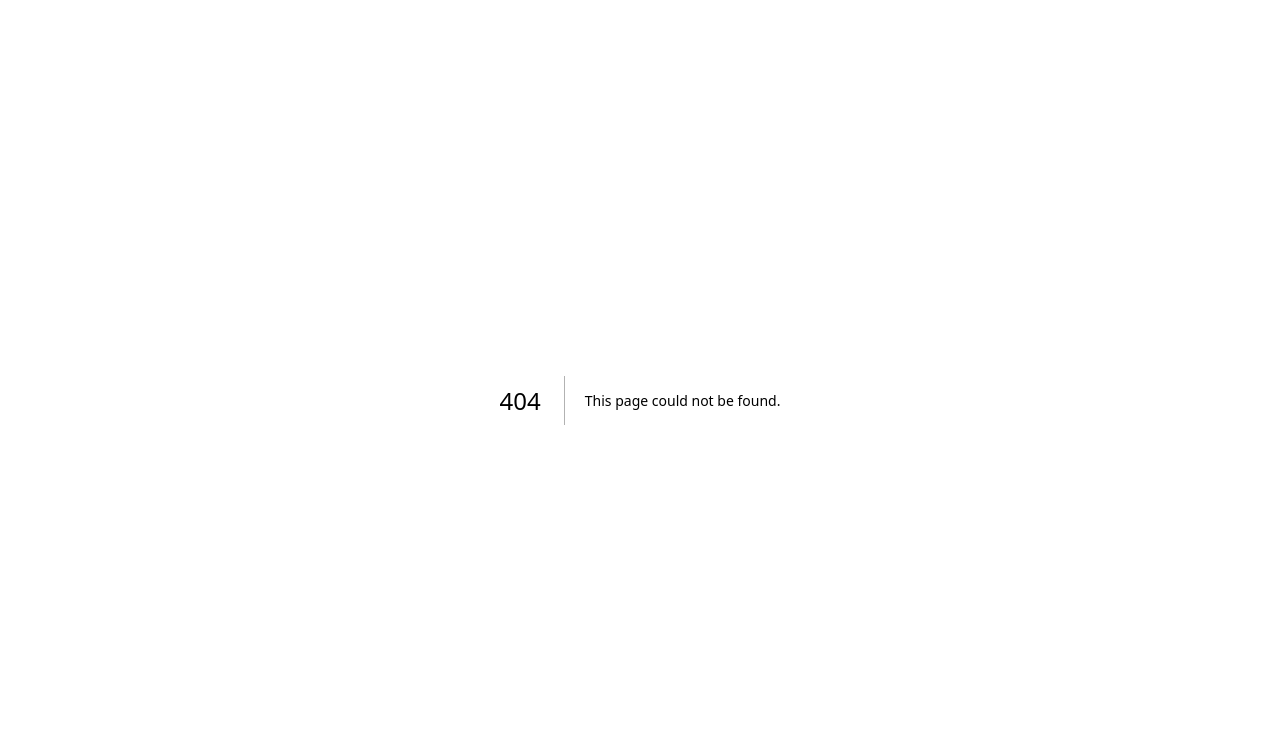
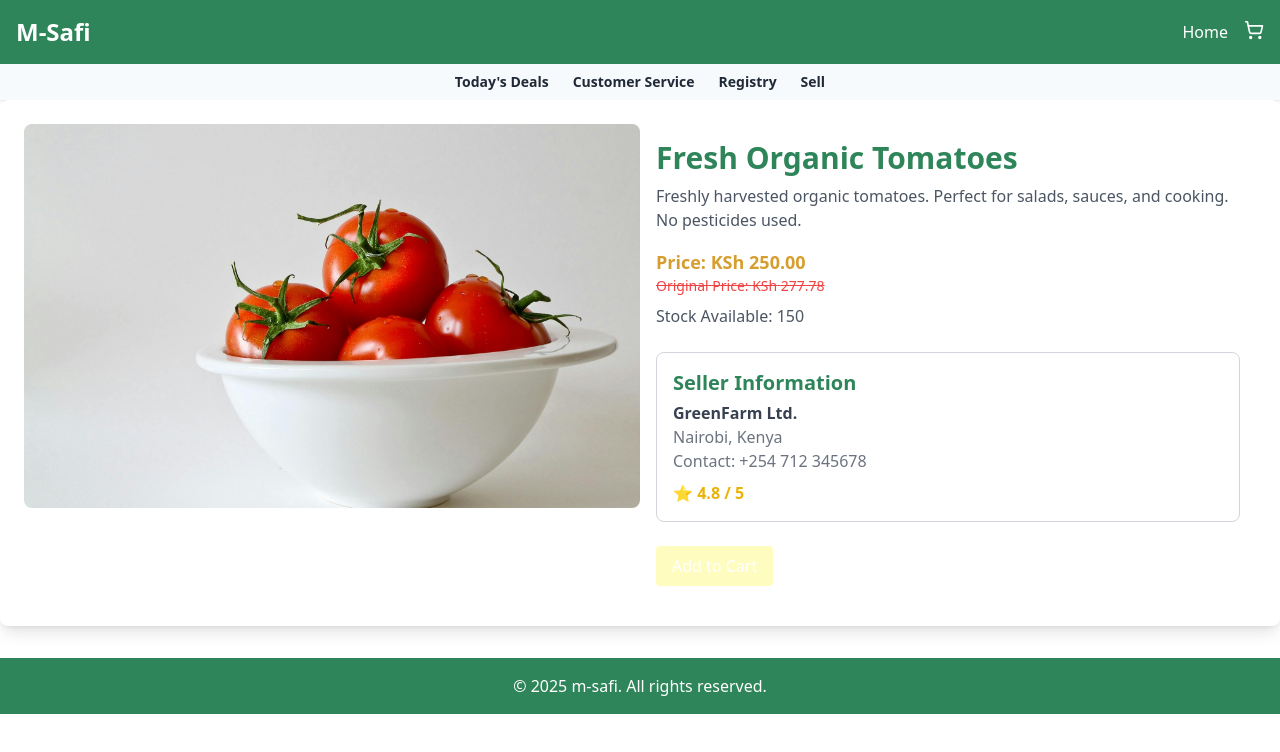
Before and after one commit to cheboi/m-safi-client, a Next.js app: page /products/1 in a window 1280 px wide. Before the commit this address had no page. Shown: the top 752 px of the page. Built offline with nearby package versions, Linux system fonts and the light colour scheme.

Commit message:
prog: added product details page

```diff
--- a/app/cart/page.tsx
+++ b/app/cart/page.tsx
@@ -20,7 +20,7 @@ export default function CartPage() {
           categories.includes(product.category) &&
           !cart.some((c) => c.id === product.id)
       );
-      setRecommended(filteredProducts.slice(0, 3)); // Show only 3 recommendations
+      setRecommended(filteredProducts.slice(0, 3));
     }
   }, [cart]);
 
--- a/app/components/ProductCard.tsx
+++ b/app/components/ProductCard.tsx
@@ -1,7 +1,7 @@
 "use client";
 
 import Image from "next/image";
-
+import Link from "next/link";
 import { Product } from "@/app/data/products";
 import { getDiscountedPrice } from "@/utils/price";
 import { useCart } from "@/app/context/CartContext";
@@ -16,17 +16,24 @@ export default function ProductCard({ product }: ProductCardProps) {
 
   return (
     <div className="bg-white rounded-lg shadow-md overflow-hidden">
+      <Link href={`/products/${product.id}`} className="block">
+        <div className="relative w-full h-48">
           <Image
             src={product.image}
             alt={product.name}
-        width={300}
-        height={200}
-        className=" h-48 object-cover"
+            layout="fill"
+            objectFit="cover"
+            className="rounded-t-lg"
             priority
           />
+        </div>
+      </Link>
+
       <div className="p-4">
         <h2 className="text-xl font-semibold text-primary-dark">
+          <Link href={`/products/${product.id}`} className="hover:underline">
             {product.name}
+          </Link>
         </h2>
         <p className="text-gray-600 text-sm">{product.description}</p>
 
--- /dev/null
+++ b/app/data/sellers.ts
@@ -0,0 +1,45 @@
+export interface Seller {
+  id: number;
+  name: string;
+  location: string;
+  contact: string;
+  rating: number;
+}
+
+export const sellers: Seller[] = [
+  {
+    id: 1,
+    name: "GreenFarm Ltd.",
+    location: "Nairobi, Kenya",
+    contact: "+254 712 345678",
+    rating: 4.8,
+  },
+  {
+    id: 2,
+    name: "Happy Hen Farms",
+    location: "Eldoret, Kenya",
+    contact: "+254 723 987654",
+    rating: 4.6,
+  },
+  {
+    id: 3,
+    name: "Safari Livestock",
+    location: "Kisumu, Kenya",
+    contact: "+254 711 123344",
+    rating: 4.5,
+  },
+  {
+    id: 4,
+    name: "Agro Distributors Ltd.",
+    location: "Nakuru, Kenya",
+    contact: "+254 720 111333",
+    rating: 4.7,
+  },
+  {
+    id: 5,
+    name: "Sunshine Fruits",
+    location: "Mombasa, Kenya",
+    contact: "+254 701 556677",
+    rating: 4.9,
+  },
+];
--- /dev/null
+++ b/app/products/[id]/page.tsx
@@ -0,0 +1,79 @@
+"use client";
+
+import Image from "next/image";
+import Header from "@/app/components/Header";
+import Footer from "@/app/components/Footer";
+import { useParams } from "next/navigation";
+import { products } from "@/app/data/products";
+import { sellers } from "@/app/data/sellers";
+
+export default function ProductDetailsPage() {
+  const { id } = useParams();
+  const productId = Number(id);
+  const product = products.find((p) => p.id === productId);
+
+  if (!product) {
+    return (
+      <div className="text-center text-red-500 text-xl">Product Not Found</div>
+    );
+  }
+
+  const seller = sellers.find((s) => s.name === product.seller.name);
+
+  return (
+    <div>
+      <Header />
+      <div className="container mx-auto p-6 bg-white shadow-lg rounded-lg">
+        <div className="flex flex-col md:flex-row">
+          <div className="relative w-full md:w-1/2 h-96">
+            <Image
+              src={product.image}
+              alt={product.name}
+              layout="fill"
+              objectFit="cover"
+              className="rounded-lg"
+              priority
+            />
+          </div>
+
+          <div className="md:w-1/2 p-4">
+            <h1 className="text-3xl font-bold text-primary-dark">
+              {product.name}
+            </h1>
+            <p className="text-gray-600 mt-2">{product.description}</p>
+            <p className="text-secondary-dark font-bold mt-4 text-lg">
+              Price: KSh {product.price.toFixed(2)}
+            </p>
+            {product.discount && (
+              <p className="text-red-500 text-sm line-through">
+                Original Price: KSh{" "}
+                {(product.price / (1 - product.discount / 100)).toFixed(2)}
+              </p>
+            )}
+            <p className="mt-2 text-gray-600">
+              Stock Available: {product.stock}
+            </p>
+
+            {/* Seller Information */}
+            <div className="mt-6 p-4 border border-gray-300 rounded-lg">
+              <h2 className="text-xl font-semibold text-primary-dark">
+                Seller Information
+              </h2>
+              <p className="mt-1 text-gray-700 font-semibold">{seller?.name}</p>
+              <p className="text-gray-500">{seller?.location}</p>
+              <p className="text-gray-500">Contact: {seller?.contact}</p>
+              <p className="mt-2 font-bold text-yellow-500">
+                ⭐ {seller?.rating} / 5
+              </p>
+            </div>
+
+            <button className="mt-6 bg-secondary-light text-white px-4 py-2 rounded hover:bg-secondary-dark">
+              Add to Cart
+            </button>
+          </div>
+        </div>
+      </div>
+      <Footer />
+    </div>
+  );
+}
```
Lines whose indentation alone changed are shown as unchanged.
